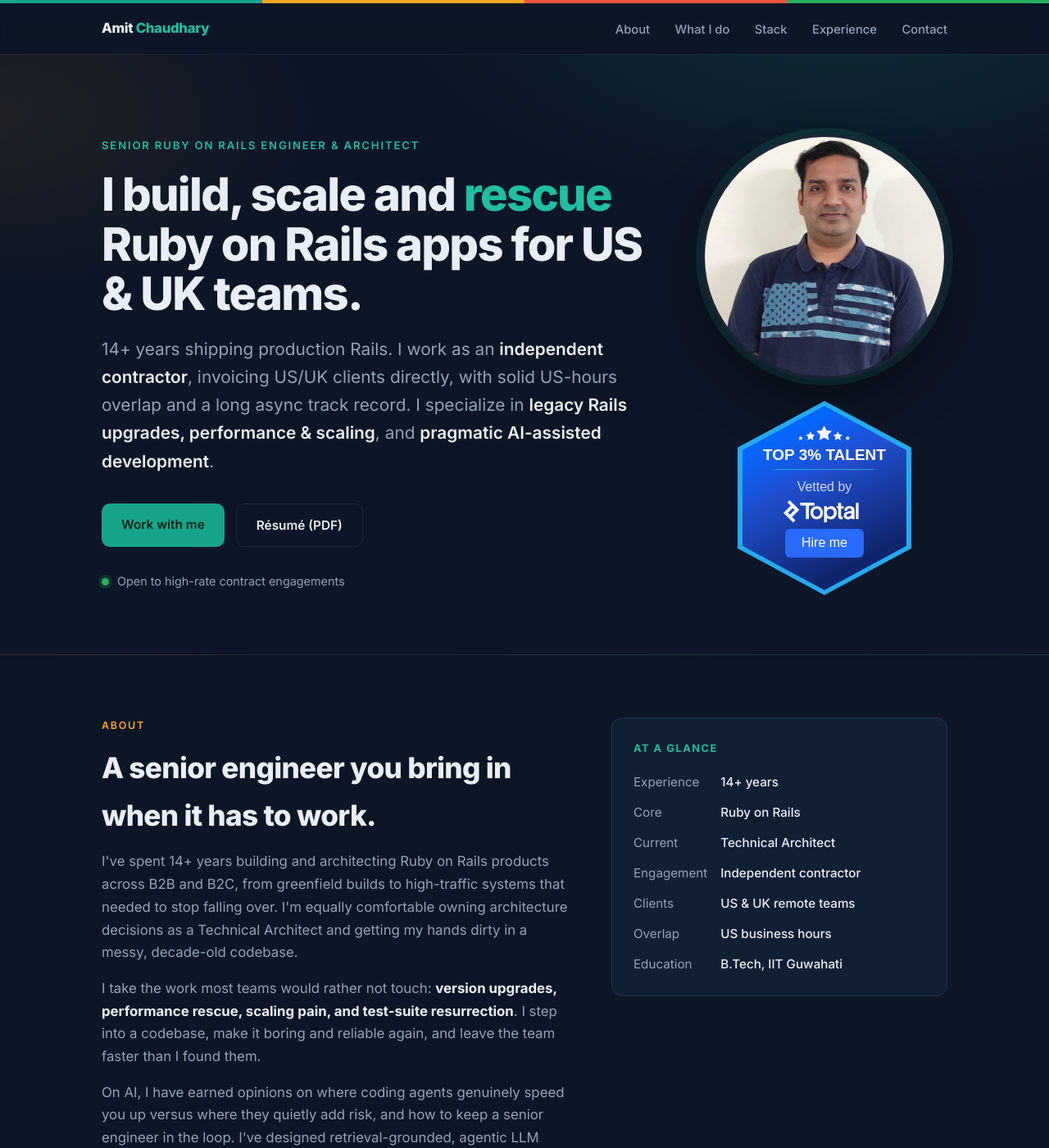
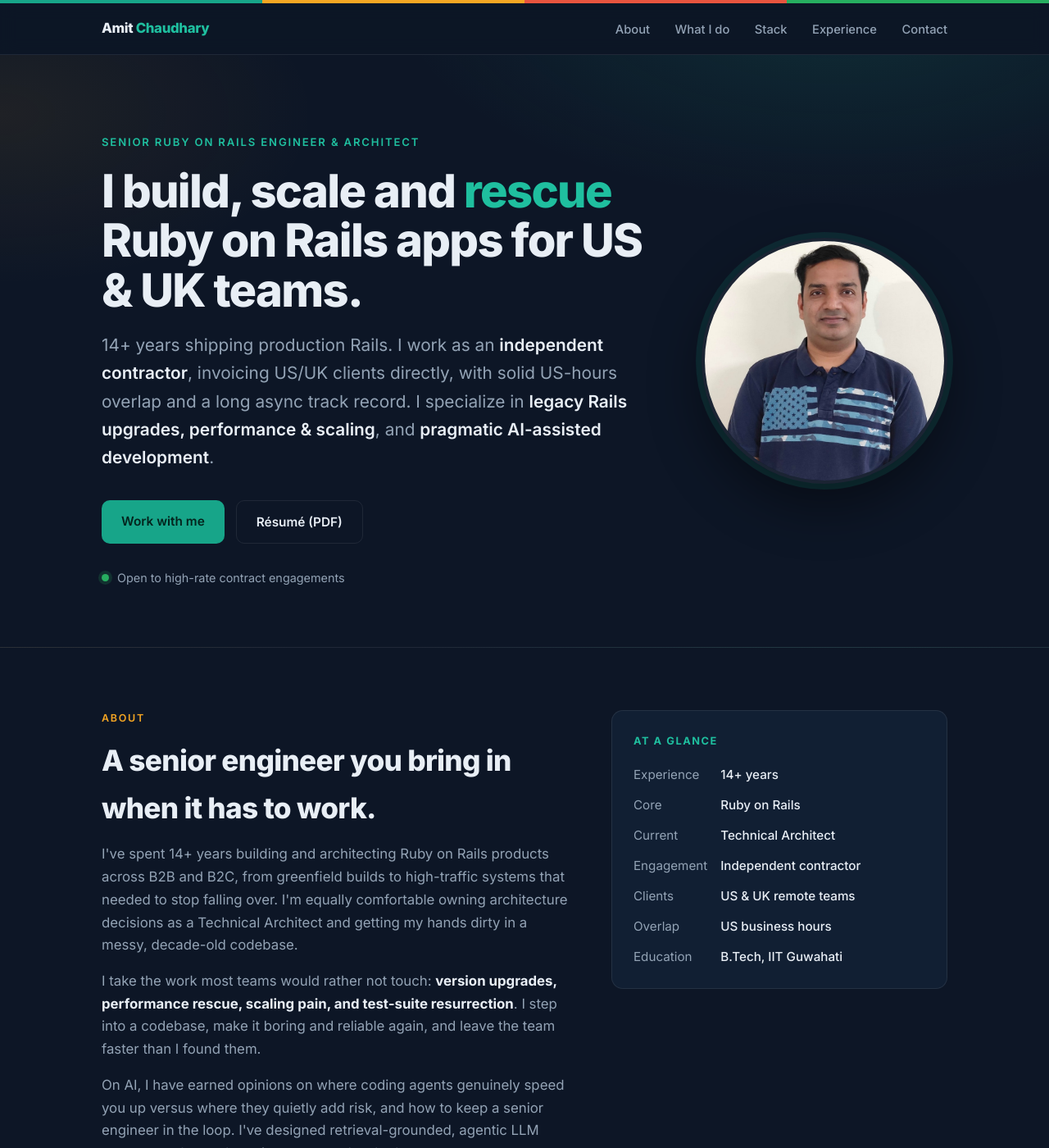
Before and after one commit to chaudhary/amit-chaudhary, a Jekyll site: the page built from index.html, in a window 1280 px wide and 1400 px high. Shown: the whole window at 82% size. Built offline with Jekyll 4.4.1, drawn with Linux system fonts in a browser that asks for light colours; some web fonts are replaced.

Commit message:
Hide Toptal badge behind show_toptal_badge config flag (default off)
Co-Authored-By: Claude Opus 4.8 (1M context) <noreply@anthropic.com>

```diff
--- a/_config.yml
+++ b/_config.yml
@@ -20,6 +20,7 @@ headline_pre:  "I build, scale and "
 headline_em:   "rescue"
 headline_post: " Ruby on Rails apps for US & UK teams."
 availability:  "Open to high-rate contract engagements"
+show_toptal_badge: false   # flip to true to show the Toptal "Top 3%" badge in the hero
 
 # Deployment (project page lives under /amit-chaudhary)
 url:     "https://chaudhary.github.io"
--- a/index.html
+++ b/index.html
@@ -22,7 +22,7 @@ layout: default
     </div>
     <div class="hero-portrait">
       <img src="{{ '/assets/img/amit.jpg' | relative_url }}" alt="Amit Chaudhary" width="300" height="300" />
-      {% include toptal-badge.html %}
+      {% if site.show_toptal_badge %}{% include toptal-badge.html %}{% endif %}
     </div>
   </div>
 </section>
```
